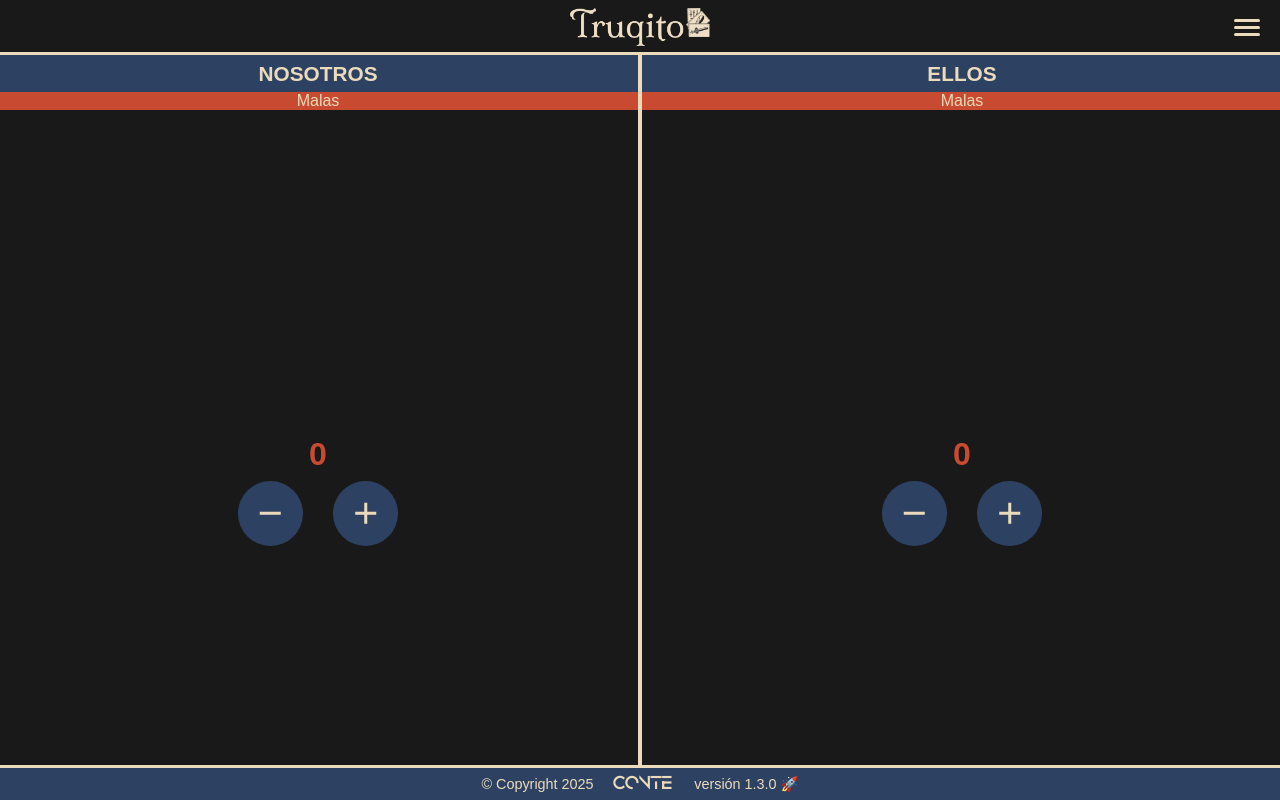
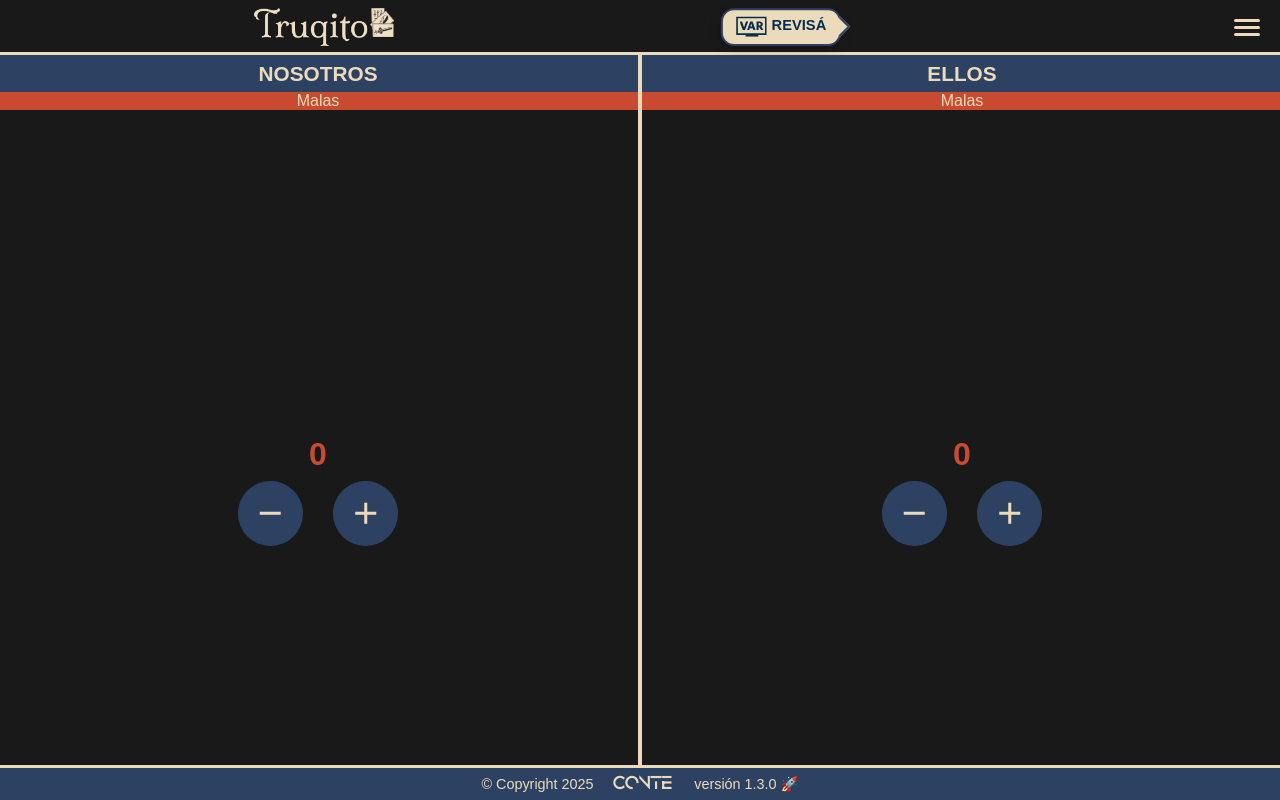
Before and after one commit to lauticonte/anotador-truco, a React (Create React App) app: page / in a window 1280 px wide. Built offline with nearby package versions, Linux system fonts and the light colour scheme; no server answers; grey boxes are pictures that could not be loaded.

Commit message:
:zap: VAR ad

```diff
--- a/src/components/Header.js
+++ b/src/components/Header.js
@@ -6,7 +6,32 @@ const Header = React.memo(
   ({ toggleMaxPoints, maxPoints, toggleHistory }) => {
     const [isSidebarOpen, setIsSidebarOpen] = useState(false);
     const [isProfileOpen, setIsProfileOpen] = useState(false);
+    const [showTooltip, setShowTooltip] = useState(false);
+    const [logoSlide, setLogoSlide] = useState(false);
     const { user } = useAuth();
+
+    useEffect(() => {
+      // Secuencia de animación
+      const slideTimer = setTimeout(() => {
+        setLogoSlide(true);
+      }, 2000);
+
+      const tooltipTimer = setTimeout(() => {
+        setShowTooltip(true);
+      }, 2500);
+
+      // Revertir la animación
+      const hideTimer = setTimeout(() => {
+        setShowTooltip(false);
+        setTimeout(() => setLogoSlide(false), 100);
+      }, 60000);
+
+      return () => {
+        clearTimeout(slideTimer);
+        clearTimeout(tooltipTimer);
+        clearTimeout(hideTimer);
+      };
+    }, []);
 
     useEffect(() => {
       // Prioridad alta para la imagen
@@ -18,6 +43,8 @@ const Header = React.memo(
 
     const toggleMenu = () => {
       setIsSidebarOpen(!isSidebarOpen);
+      setShowTooltip(false);
+      setLogoSlide(false);
     };
 
     const toggleProfile = () => {
@@ -40,7 +67,7 @@ const Header = React.memo(
 
     return (
       <div className="header">
-        <div className="logo-container">
+        <div className={`logo-container ${logoSlide ? 'slide' : ''}`}>
           <img
             src="./images/main_logo.webp"
             alt="Main Logo"
@@ -50,6 +77,11 @@ const Header = React.memo(
             decoding="async"
             loading="eager"
           />
+          {showTooltip && (
+            <div className={`menu-tooltip ${isSidebarOpen ? 'hide' : 'show'}`}>
+            <img src="./images/var.svg" alt="VAR Icon" style={{ width: '30px', height: '20px', verticalAlign: 'top', marginRight: '1px' }}  /> REVISÁ
+            </div>
+          )}
         </div>
 
         <div className="menu-container">
@@ -70,36 +102,6 @@ const Header = React.memo(
 
         <div id="sidebar" className={`sidebar ${isSidebarOpen ? "open" : ""}`}>
           <ul className="sidebar-list">
-            {/* INICIAR SESION JEJOX */}
-            {/* <li className="sidebar-item" onClick={toggleProfile}>
-              <div className="sidebar-content">
-                <div className="sidebar-icon">
-                  {user && user.user_metadata.picture ? (
-                    <img
-                      src={user.user_metadata.picture}
-                      alt="Avatar"
-                      className="user-avatar"
-                    />
-                  ) : (
-                    <i className="bx bx-user bx-sm"></i>
-                  )}
-                </div>
-                <div className="auth-section">
-                  {user ? (
-                    <div className="user-info">
-                      <span onClick={toggleProfile}>
-                        VER MI PERFIL
-                      </span>
-                    </div>
-                  ) : (
-                    <span className="login" onClick={handleLogin}>
-                      INICIAR SESION
-                    </span>
-                  )}
-                </div>
-              </div>
-            </li> */}
-
             <li className="sidebar-item" onClick={toggleMenu}>
               <div className="sidebar-content" onClick={toggleHistory}>
                 <div className="sidebar-icon">
@@ -120,10 +122,9 @@ const Header = React.memo(
           <div className="sidebar-footer">
             <span>¡Ayudanos a mantener la app!</span>
             <a href='https://cafecito.app/truqito' rel='noreferrer' target='_blank'><img srcset='https://cdn.cafecito.app/imgs/buttons/button_5.png 1x, https://cdn.cafecito.app/imgs/buttons/button_5_2x.png 2x, https://cdn.cafecito.app/imgs/buttons/button_5_3.75x.png 3.75x' src='https://cdn.cafecito.app/imgs/buttons/button_5.png' alt='Invitame un café en cafecito.app' /></a>
-          </ div>
+          </div>
         </div>
 
-        {/* PERFIL DEL USUARIO */}
         {isProfileOpen && (
           <div className="overlay visible profile-overlay" onClick={toggleProfile}>
             <div className="profile" onClick={(e) => e.stopPropagation()}>
@@ -132,11 +133,9 @@ const Header = React.memo(
               </span>
 
               <div className="profile-header">
-              <img src={user.user_metadata.picture} alt="Avatar" className="user-avatar-large" />
-              <h3>Hola, {user.user_metadata.name} 👋</h3>
+                <img src={user.user_metadata.picture} alt="Avatar" className="user-avatar-large" />
+                <h3>Hola, {user.user_metadata.name} 👋</h3>
               </div>
-
-
 
               <button className="logout-button" onClick={handleLogout}>
                 CERRAR SESIÓN
--- a/src/styles/App.css
+++ b/src/styles/App.css
@@ -60,11 +60,17 @@ main {
 
 .logo-container {
   text-align: center;
-  width: 100%; /* Asegura que ocupe todo el ancho */
+  width: 100%;
   display: flex;
   align-items: center;
   justify-content: center;
-  padding: 0.2em 0; /* Espaciado interno */
+  padding: 0.2em 0;
+  transition: transform 0.8s ease;
+  position: relative;
+}
+
+.logo-container.slide {
+  transform: translateX(-25%);
 }
 
 .logo {
@@ -76,7 +82,83 @@ main {
   position: absolute;
   top: 1.2rem;
   right: 1rem;
-  z-index: 100; /* Asegúrate de que esté por encima de otros elementos */
+  z-index: 100;
+}
+
+.menu-tooltip {
+  position: absolute;
+  left: 81.5%;
+  top: 50%;
+  transform: translateY(-50%);
+  background-color: rgba(236, 219, 186);
+  color: #042d4f;
+  padding: 0.4rem 0.8rem;
+  border-radius: 13px;
+  font-size: 0.9rem;
+  font-weight: 600;
+  white-space: nowrap;
+  box-shadow: 0 4px 12px rgba(0, 0, 0, 0.15);
+  opacity: 0;
+  pointer-events: none;
+  animation: tooltipPulse 2s ease-in-out infinite;
+  border: 2px solid #2d4263;
+  z-index: 99;
+  font-family: "Outfit", sans-serif;
+}
+
+.menu-tooltip.show {
+  animation: tooltipAppear 0.5s ease forwards, tooltipPulse 2s ease-in-out infinite;
+}
+
+.menu-tooltip.hide {
+  animation: tooltipDisappear 0.5s ease forwards;
+}
+
+.menu-tooltip::after {
+  content: "";
+  position: absolute;
+  top: 50%;
+  right: -8px;
+  width: 12px;
+  height: 12px;
+  background-color: rgba(236, 219, 186);
+  transform: translateY(-50%) rotate(45deg);
+  border-right: 2px solid #2d4263;
+  border-top: 2px solid #2d4263;
+}
+
+@keyframes tooltipAppear {
+  0% {
+    opacity: 0;
+    transform: translate(-20px, -50%);
+  }
+  100% {
+    opacity: 1;
+    transform: translate(0, -50%);
+  }
+}
+
+@keyframes tooltipDisappear {
+  0% {
+    opacity: 1;
+    transform: translate(0, -50%);
+  }
+  100% {
+    opacity: 0;
+    transform: translate(-20px, -50%);
+  }
+}
+
+@keyframes tooltipPulse {
+  0% {
+    transform: translate(0, -50%) scale(1);
+  }
+  50% {
+    transform: translate(0, -50%) scale(1.02);
+  }
+  100% {
+    transform: translate(0, -50%) scale(1);
+  }
 }
 
 .btn {
```
